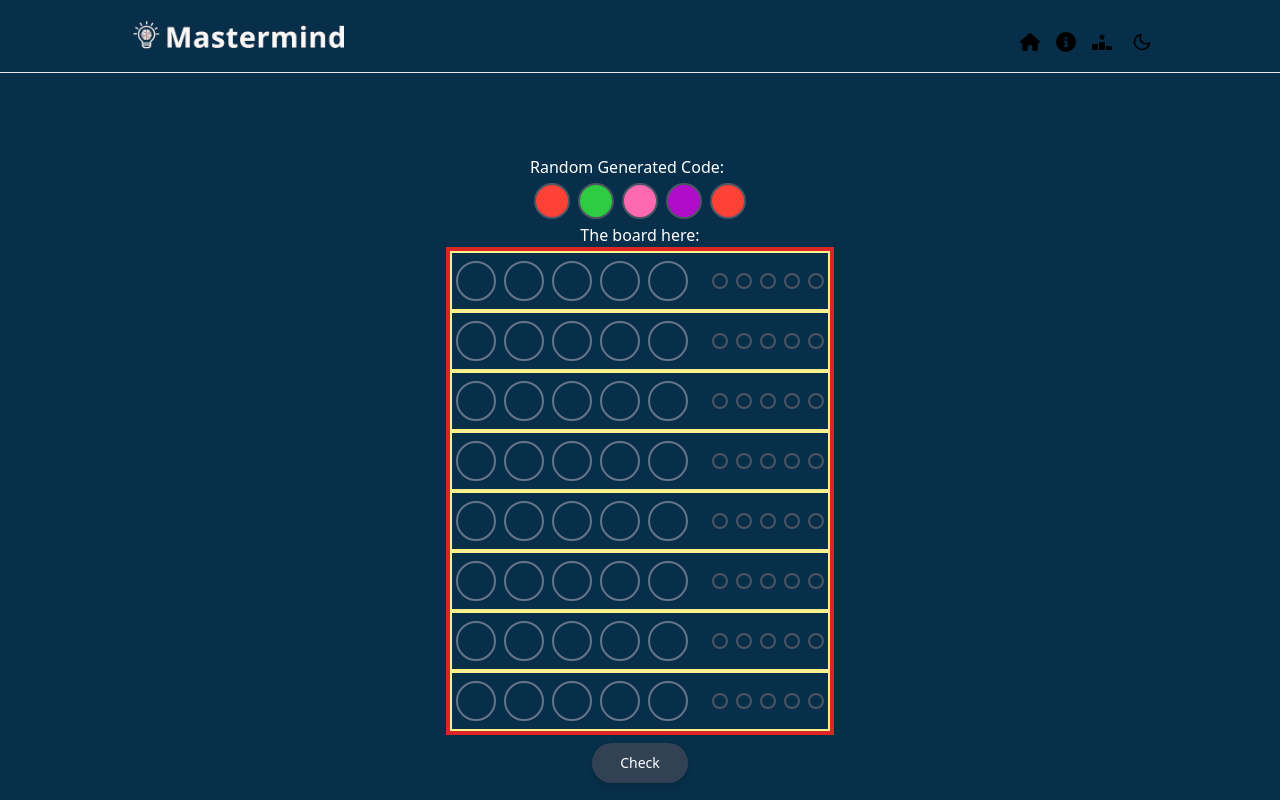
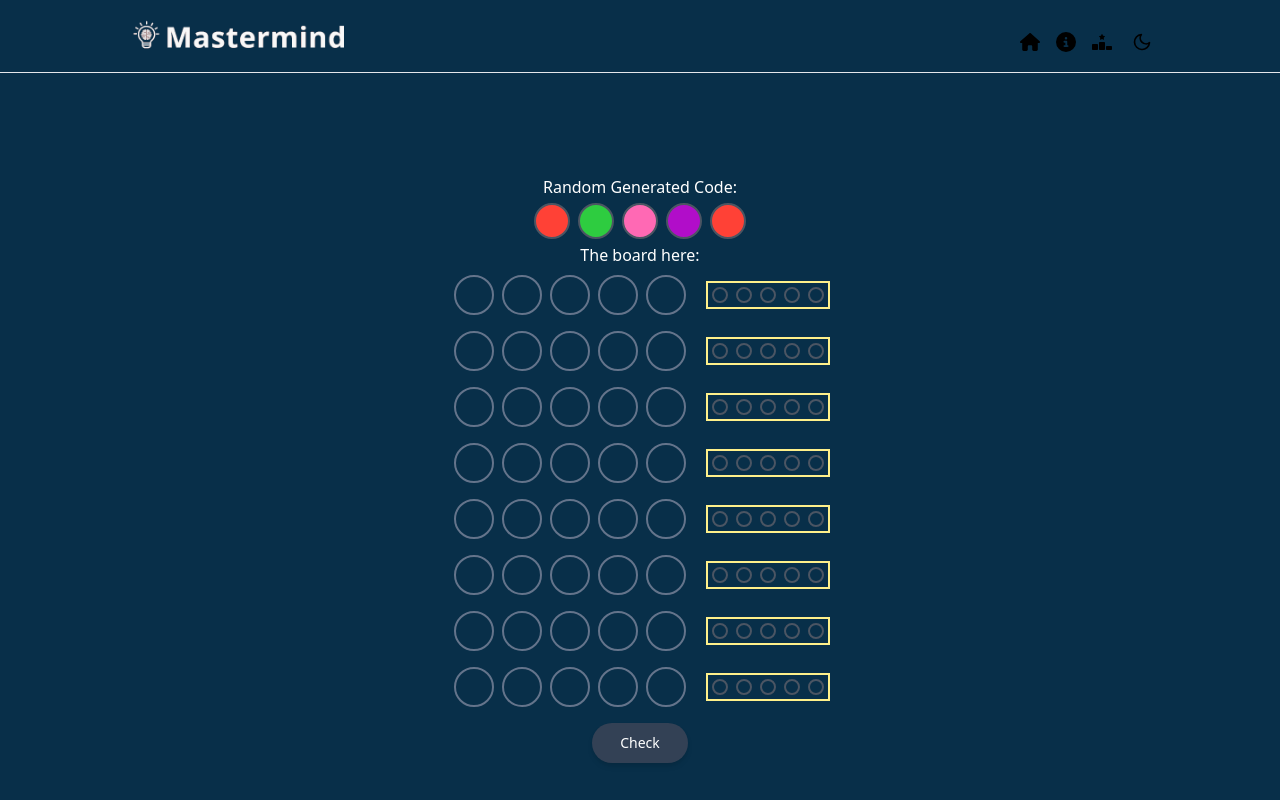
Before and after one commit to patobottos/mastermind, a Next.js app: page / in a window 1280 px wide. Shown: the top 800 px of the page. Built offline with nearby package versions, Linux system fonts and the light colour scheme.

Commit message:
🚧 Updating Board.tsx. Errors in painting evaluation.

```diff
--- a/src/components/Board.tsx
+++ b/src/components/Board.tsx
@@ -68,7 +68,7 @@ export default function Board() {
 
   return (
     <div className="text-white w-[80vw] flex flex-col items-center justify-center m-auto">
-      <div>
+      <div className="flex flex-col items-center justify-center">
         <p>Random Generated Code:</p>
         <div className="flex">
           {randomCode.map((CodePosition, index) => (
@@ -79,11 +79,11 @@ export default function Board() {
 
       <h2>The board here:</h2>
 
-      <div className="border-4 border-red-600 flex flex-col justify-center mx-20">
+      <div className="flex flex-col justify-center mx-20">
         {playersChances.map((item, index) => (
           <div
             key={tryNumber}
-            className="border-2 border-yellow-200 flex justify-center py-1 items-center"
+            className="flex justify-center py-1 items-center"
           >
             <div className="col-span-2 mr-4 xxs:mr-0 xs:mr-0 s:mr-1">
               <ColorButtonRow
@@ -94,7 +94,7 @@ export default function Board() {
                 }
               />
             </div>
-            <div className="col-span-1">
+            <div className="col-span-1 border-2 border-yellow-200 ">
               <AnswerRow evaluation={evaluations[index]} />
             </div>
           </div>
```
